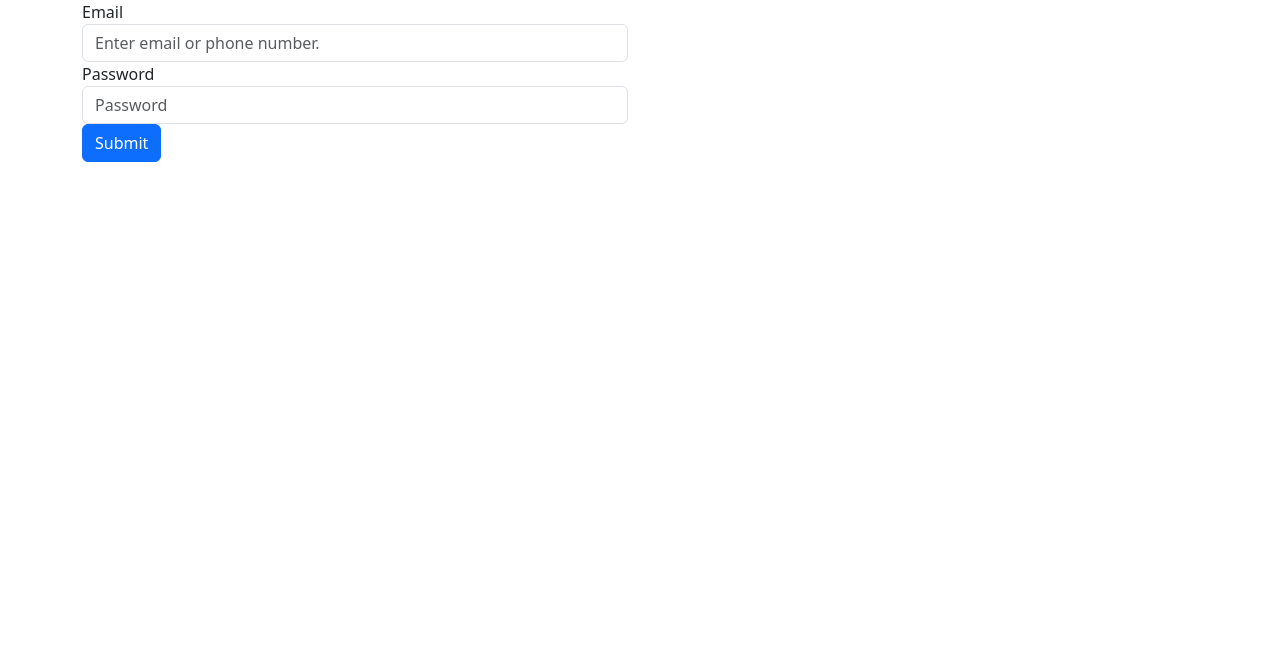
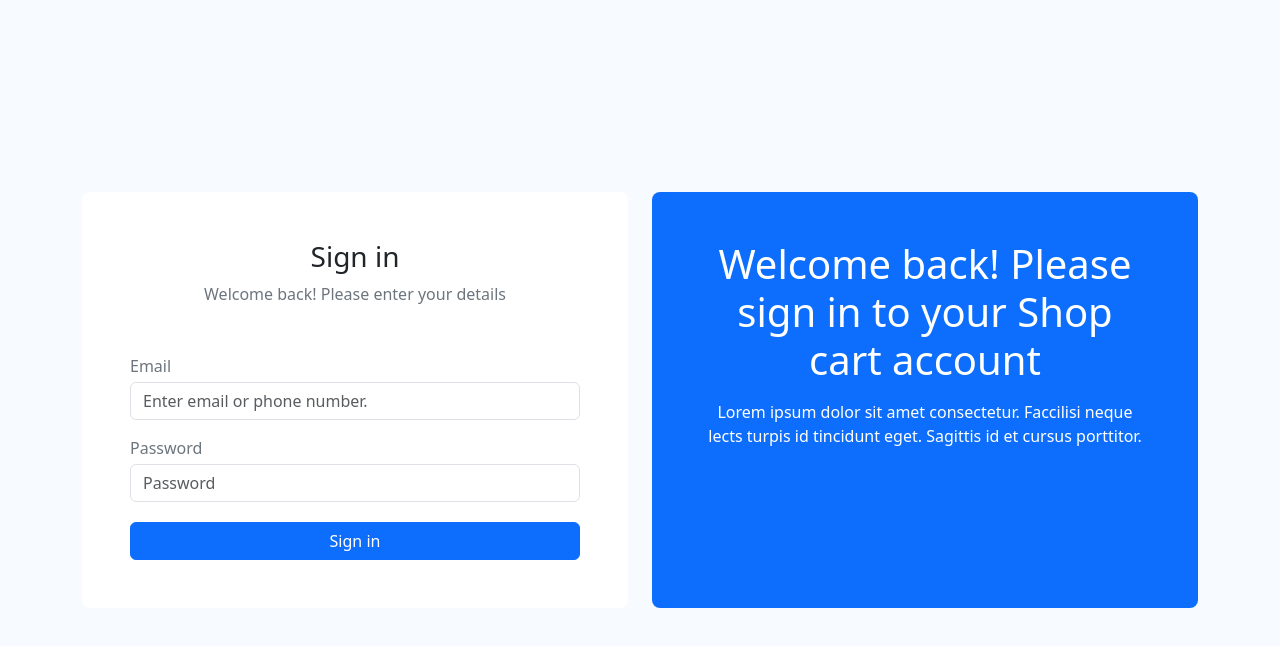
Before and after one commit to neelesh9979/shopkart-dashboard, a React (Create React App) app: page /login in a window 1280 px wide. Shown: the top 646 px of the page. Built offline with nearby package versions, Linux system fonts and the light colour scheme.

Commit message:
Login form design

```diff
--- a/src/assets/css/Custom.css
+++ b/src/assets/css/Custom.css
@@ -1,3 +1,6 @@
-body{
-   background-color: #F8FBFF;
+html body {
+   background-color: #f7fafe;
 }
+form .form-control:focus {
+   box-shadow: none;
+}
--- a/src/pages/Login.js
+++ b/src/pages/Login.js
@@ -29,13 +29,18 @@ const Login = () =>{
     }
     return(
         <>
-            <div className="login-page">
+            <div className="login-page vh-100 d-flex align-items-center">
                 <div className="container">
                     <div className="row">
                         <div className="col-md-6">
+                            <div className="login-card bg-white rounded-3 p-5">
+                                <div className="text-center mb-5">
+                                    <h3>Sign in</h3>
+                                    <p className="text-secondary">Welcome back! Please enter your details</p>
+                                </div>
                                 <form onSubmit={handleSubmit}>
                                     <div className="form-group">
-                                    <label for="exampleInputEmail1">Email</label>
+                                        <label className="mb-1 text-secondary fs-6" for="exampleInputEmail1">Email</label>
                                         <input
                                             type="text"
                                             className="form-control"
@@ -44,9 +49,10 @@ const Login = () =>{
                                             value={email}
                                             onChange={(e) => setEmail(e.target.value)}
                                         />
+                                        <div class="invalid-feedback">Please fill out this field.</div>
                                     </div>
-                                <div className="form-group">
-                                    <label for="exampleInputPassword1">Password</label>
+                                    <div className="form-group has-validation my-3 pb-1">
+                                        <label className="mb-1 text-secondary fs-6" for="exampleInputPassword1">Password</label>
                                         <input
                                             type="password"
                                             className="form-control"
@@ -55,12 +61,17 @@ const Login = () =>{
                                             value={password}
                                             onChange={(e)=>setPassword(e.target.value)}
                                         />
+                                        <div class="invalid-feedback">Please fill out this field.</div>
                                     </div>
-                                <button type="submit" className="btn btn-primary">Submit</button>
+                                    <button type="submit" className="btn btn-primary w-100">Sign in</button>
                                 </form>
                             </div>
+                        </div>
                         <div className="col-md-6">
-
+                            <div className="login-detail p-5 rounded-3 text-center bg-primary h-100">
+                                <h3 className="pb-2 text-white fs-1">Welcome back! Please sign in to your Shop cart account</h3>
+                                <p className="text-white">Lorem ipsum dolor sit amet consectetur. Faccilisi neque lects turpis id tincidunt eget. Sagittis id et cursus porttitor.</p>
+                            </div>
                         </div>
                     </div>
                 </div>
```
Lines whose indentation alone changed are shown as unchanged.
